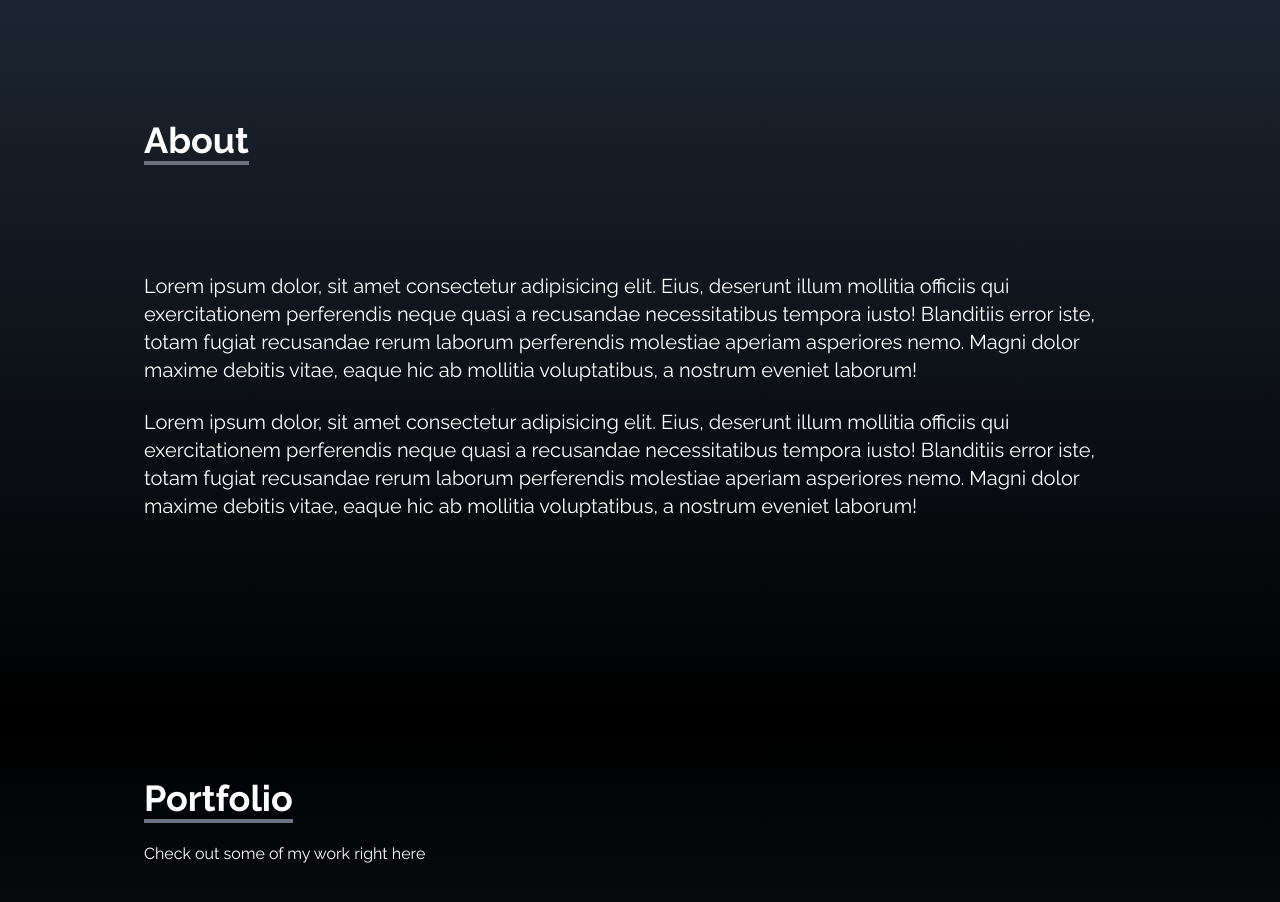
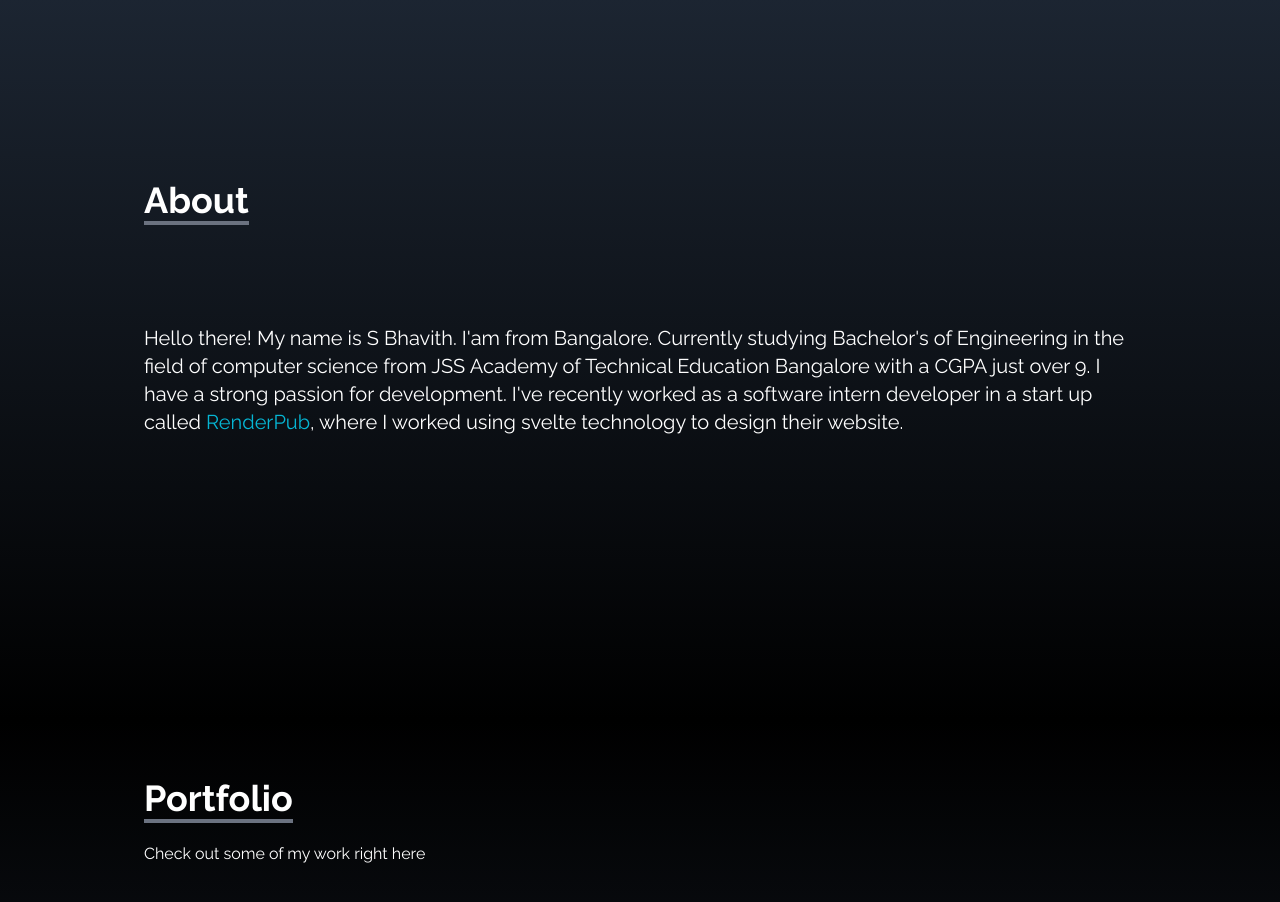
Before and after one commit to Bhavith02/my-portfolio, a React (Create React App) app: page / in a window 1280 px wide. Shown: the part 880-1782 px from the top of the page. Built offline with nearby package versions, Linux system fonts and the light colour scheme; the HTML template or start-up script is replaced by a standard one.

Commit message:
project changes 2 done

```diff
--- a/src/components/About.jsx
+++ b/src/components/About.jsx
@@ -4,26 +4,21 @@ const About = () => {
   return (
     <div name='about' className='w-full h-screen bg-gradient-to-b from-gray-800 to-black text-white'>
         <div className='max-w-screen-lg p-4 mx-auto flex flex-col justify-center w-full h-full'>
-            <div className='pb-8'>
+            <div className=' pb-6'>
                 <p className='text-4xl font-bold inline border-b-4 border-gray-500'>About</p>
             </div>
             <p className='text-xl mt-20'>
-                Lorem ipsum dolor, sit amet consectetur adipisicing elit. Eius,
-          deserunt illum mollitia officiis qui exercitationem perferendis neque
-          quasi a recusandae necessitatibus tempora iusto! Blanditiis error
-          iste, totam fugiat recusandae rerum laborum perferendis molestiae
-          aperiam asperiores nemo. Magni dolor maxime debitis vitae, eaque hic
-          ab mollitia voluptatibus, a nostrum eveniet laborum!
-          </p>
+                Hello there! My name is S Bhavith. I'am from Bangalore. Currently
+                studying Bachelor's of Engineering in the field of computer science
+                from JSS Academy of Technical Education Bangalore with a CGPA just over 9.
+                I have a strong passion for development. I've recently worked as a software
+                intern developer in a start up called <a href="https://RenderPub.com/" className='text-cyan-500' target='_blank' rel='noreferrer' >RenderPub</a>, where
+                I worked using svelte technology to design their website.
+            </p>
             <br/>
             <p className='text-xl'>
-                Lorem ipsum dolor, sit amet consectetur adipisicing elit. Eius,
-          deserunt illum mollitia officiis qui exercitationem perferendis neque
-          quasi a recusandae necessitatibus tempora iusto! Blanditiis error
-          iste, totam fugiat recusandae rerum laborum perferendis molestiae
-          aperiam asperiores nemo. Magni dolor maxime debitis vitae, eaque hic
-          ab mollitia voluptatibus, a nostrum eveniet laborum!
-          </p>
+
+            </p>
         </div>
     </div>
   )
```
